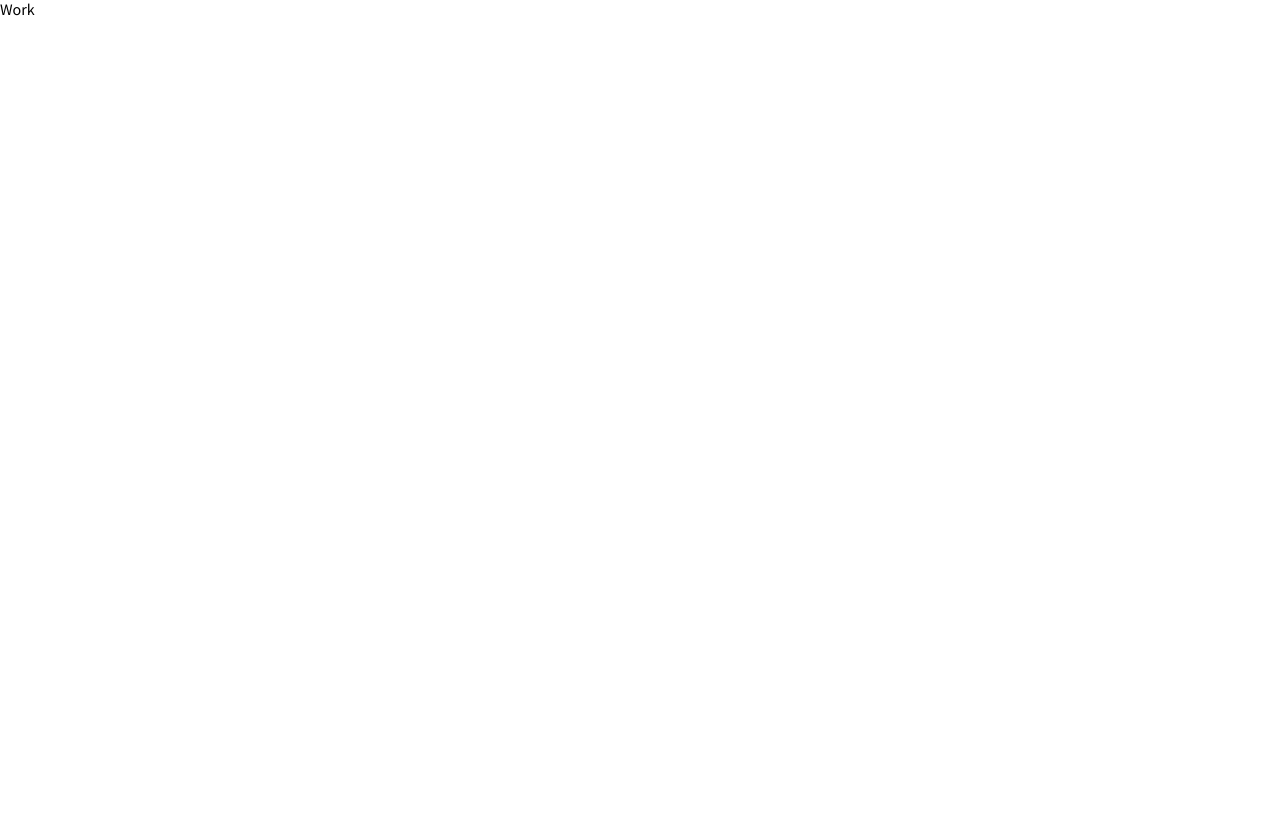
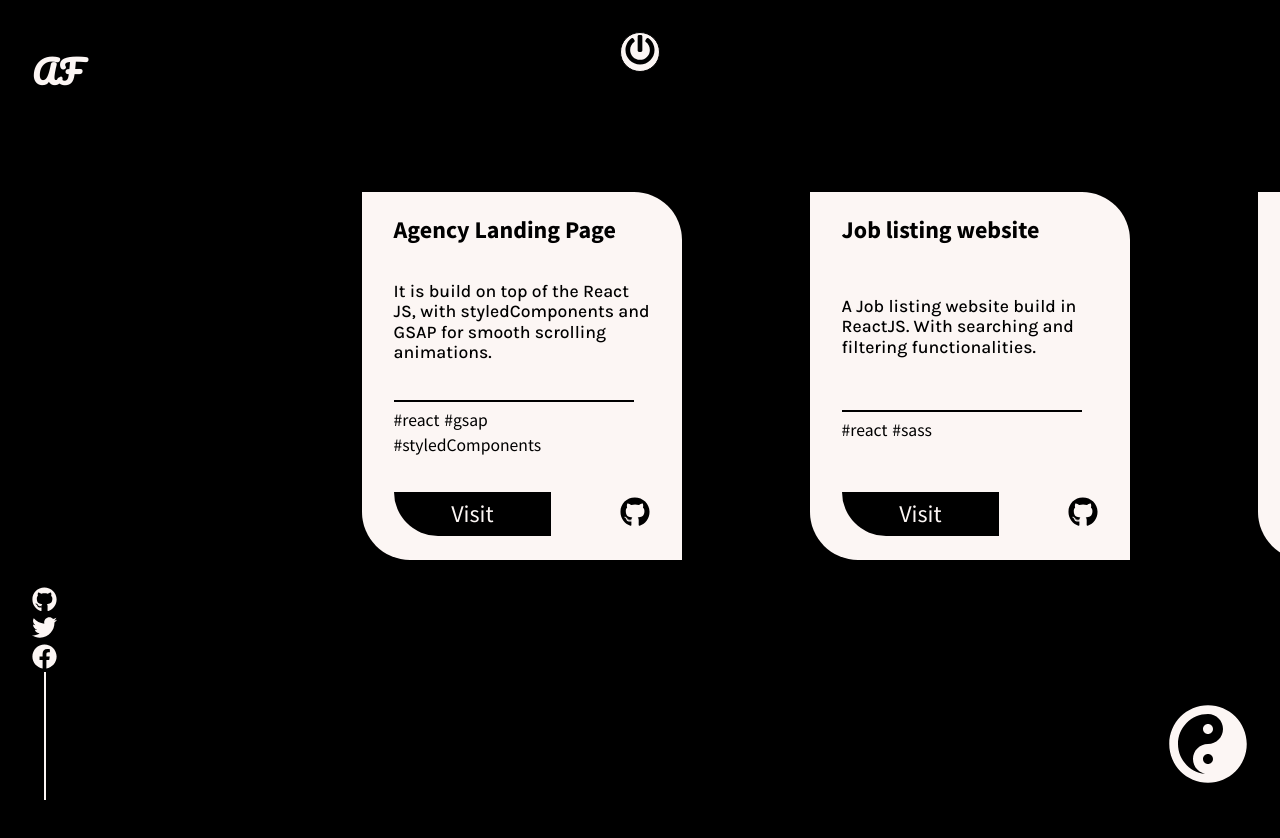
Before and after one commit to Ali-Fikri/portfolio, a React (Create React App) app: page /work in a window 1280 px wide. Shown: the top 838 px of the page. Before the commit the page ends 800 px from the top, so only its background shows below. Built offline with nearby package versions, Linux system fonts and the light colour scheme.

Commit message:
Create Work page

```diff
--- a/src/components/About.jsx
+++ b/src/components/About.jsx
@@ -40,7 +40,7 @@ height: 50vh;
 padding: 2rem;
 border: 3px solid ${props => props.theme.text};
 color: ${props => props.theme.text};
-background-color: ${props => props.theme.body};
+background-color: transparent;
 
 font-size: 1.6em;
 font-family: "Ubuntu Mono",monospace;
@@ -50,6 +50,7 @@ line-height: 1.5;
 display: flex;
 justify-content: center;
 align-items: center;
+backdrop-filter: blur(4px);
 `;
 
 const About = () => {
--- /dev/null
+++ b/src/components/Card.jsx
@@ -0,0 +1,101 @@
+import { NavLink } from "react-router-dom";
+import styled from "styled-components";
+
+import { Github } from "./AllSvgs";
+
+const Box = styled.li`
+  background-color: ${(props) => props.theme.text};
+  color: ${(props) => props.theme.body};
+  width: 16rem;
+  height: 40vh;
+  padding: 1.5rem 2rem;
+  margin: 4rem;
+  border-radius: 0 3rem;
+  transition: all 0.2s ease;
+
+  display: flex;
+  flex-direction: column;
+  justify-content: space-between;
+
+  &:hover {
+    background-color: ${(props) => props.theme.body};
+    color: ${(props) => props.theme.text};
+    border: 1px solid ${(props) => props.theme.text};
+  }
+`;
+
+const Description = styled.p`
+  font-size: 1.1rem;
+  font-family: "Karla", sans-serif;
+  font-weight: 500;
+`;
+
+const Tags = styled.div`
+  border-top: 2px solid ${(props) => props.theme.body};
+  margin-right: 1rem;
+  padding-top: 0.5rem;
+
+  display: flex;
+  flex-wrap: wrap;
+  gap: 0.3rem;
+
+  ${Box}:hover & {
+    border-color: ${props => props.theme.text};
+  }
+
+  &>* {
+    font-size: 1.1rem;
+  }
+`;
+
+const Footer = styled.footer`
+  display: flex;
+  justify-content: space-between;
+  align-items: center;
+`;
+
+const Link = styled(NavLink)`
+  color: ${(props) => props.theme.text};
+  background-color: ${(props) => props.theme.body};
+  padding: 0.5rem calc(2rem + 2vw);
+  border-radius: 0 0 0 50px;
+  text-decoration: none;
+  font-size: 1.5rem;
+
+  ${Box}:hover & {
+    color: ${(props) => props.theme.body};
+    background-color: ${(props) => props.theme.text};
+  }
+`;
+
+const Git = styled(NavLink)`
+  ${Box}:hover & {
+    & > * {
+      fill: ${(props) => props.theme.text};
+    }
+  }
+`;
+
+const Card = ({ id, name, description, tags, demo, github }) => {
+  return (
+    <Box key={id}>
+      <h2>{name}</h2>
+      <Description>{description}</Description>
+      <Tags>
+        {tags.map((tag) => (
+          <span key={crypto.randomUUID()}>#{tag}</span>
+        ))}
+      </Tags>
+      <Footer>
+        <Link to={demo} target="blank">
+          Visit
+        </Link>
+        <Git to={github} target="blank">
+          {<Github width="30px" height="30px" />}
+        </Git>
+      </Footer>
+    </Box>
+  );
+};
+
+export default Card;
--- /dev/null
+++ b/src/components/MyWork.jsx
@@ -0,0 +1,79 @@
+import { useEffect, useRef } from "react";
+import { ThemeProvider } from "styled-components";
+import styled from "styled-components";
+
+import { darkTheme } from "./Themes";
+import LogoComponent from "./LogoComponent";
+import PowerButton from "./PowerButton";
+import SocialIcons from "./SocialIcons";
+import { Work } from "../data/WorkData";
+import Card from "./Card";
+import { YinYang } from "./AllSvgs";
+
+
+const Container = styled.div`
+  background-color: ${(props) => props.theme.body};
+  height: 300vh;
+  position: relative;
+`;
+
+const Cards = styled.ul`
+  position: fixed;
+  top: 8rem;
+  left: calc(9rem + 12vw);
+  height: 40vh;
+  display: flex;
+`;
+
+const RotateYinYang = styled.div`
+  position: fixed;
+  width: 80px;
+  height: 80px;
+  bottom: 1rem;
+  right: 2rem;
+`
+
+const MyWork = () => {
+  const cardsRef = useRef(null);
+  const yinyangRef = useRef(null);
+
+  useEffect(() => {
+    const rotate = _=> {
+      cardsRef.current.style.transform = `translateX(${-window.pageYOffset}px)`;
+      yinyangRef.current.style.transform = `rotate(${-window.pageYOffset}deg)`;
+    }
+
+    window.addEventListener('scroll', rotate);
+    return window.addEventListener('scroll', rotate);
+
+  }, [])
+
+  return (
+    <ThemeProvider theme={darkTheme}>
+      <Container>
+        <LogoComponent theme="dark" />
+        <SocialIcons theme="dark" />
+        <PowerButton />
+        <Cards ref={cardsRef} >
+          {Work.map((data) => (
+            <Card
+              key={data.id}
+              id={data.id}
+              name={data.name}
+              description={data.description}
+              tags={data.tags}
+              demo={data.demo}
+              github={data.github}
+              theme="dark"
+            />
+          ))}
+        </Cards>
+        <RotateYinYang ref={yinyangRef}>
+          <YinYang width={80} height={80} fill={darkTheme.text} />
+        </RotateYinYang>
+      </Container>
+    </ThemeProvider>
+  );
+};
+
+export default MyWork;
--- a/src/components/Work.jsx
+++ /dev/null
@@ -1,5 +0,0 @@
-const Work = () => {
-  return <>Work </>;
-};
-
-export default Work;
--- a/src/components/index.js
+++ b/src/components/index.js
@@ -1,5 +1,5 @@
 export { default as Home } from './Home';
 export { default as About } from './About';
 export { default as MySkills } from './MySkills';
-export { default as Work } from './Work';
+export { default as Work } from './MyWork';
 export { default as LogoComponent } from './LogoComponent';
```
